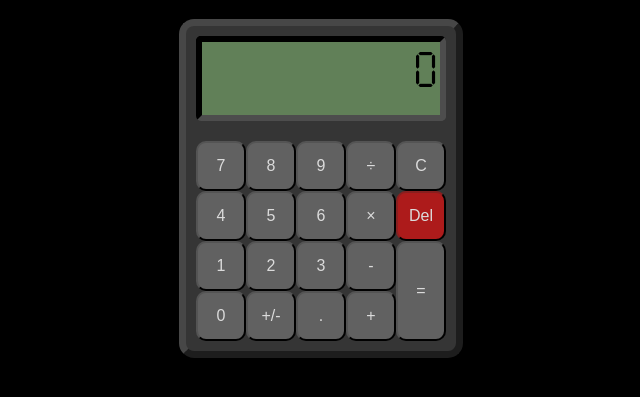
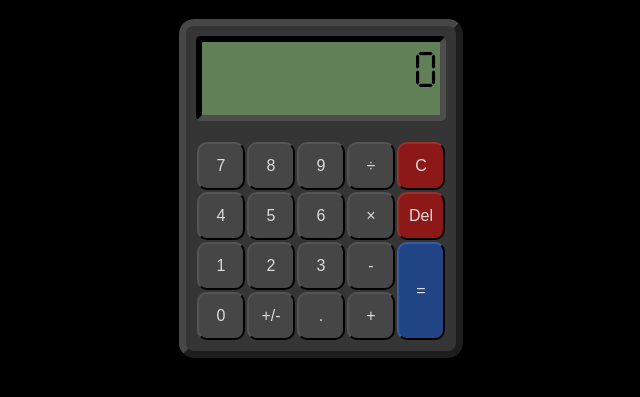
Before and after one commit to JesseSmith687/Calculator-Web-App, a plain HTML site: page index.html in a window 1280 px wide. Shown: the part 63-460 px from the top of the page, without its empty margins (319-959 px from the left). Drawn offline with Linux system fonts and the light colour scheme.

Commit message:
Add files via upload

```diff
--- a/style1.css
+++ b/style1.css
@@ -42,14 +42,15 @@ body
 button
 {
     color: rgb(219, 219, 219);
-    background-color: rgb(97, 97, 97);
+    background-color: rgb(70, 70, 70);
+    border-color: rgb(0, 0, 0);
     border-radius: 10px;
-    margin: 0px;
+    margin: 1px;
     font-size: medium;
 }
 button:hover
 {
-    background-color: rgb(124, 124, 124);
+    background-color: rgb(100, 100, 100);
 }
 #screen
 {
@@ -87,6 +88,15 @@ button:hover
 #C{
     grid-row:3;
     grid-column: 5;
+    background-color: rgb(141, 24, 24);
+    border-style:outset;
+    border-color: rgb(68, 22, 22);
+}
+#C:active{
+    border-style: inset;
+}
+#C:hover{
+    background-color:rgb(187, 68, 68) ;
 }
 #Four{
     grid-row:4;
@@ -107,15 +117,15 @@ button:hover
 #Del{
     grid-row:4;
     grid-column: 5;
-    background-color: rgb(173, 27, 27);
+    background-color: rgb(141, 24, 24);
     border-style:outset;
-    border-color: rgb(53, 12, 12);
+    border-color: rgb(68, 22, 22);
 }
 #Del:active{
     border-style: inset;
 }
 #Del:hover{
-    background-color:rgb(223, 101, 101) ;
+    background-color:rgb(187, 68, 68) ;
 }
 #One{
     grid-row:5;
@@ -152,4 +162,13 @@ button:hover
 #Equals{
     grid-row:5 / 7;
     grid-column: 5;
+    background-color: rgb(33, 68, 133);
+    border-style:outset;
+    border-color: rgb(27, 45, 77);
 }
+#Equals:active{
+    border-style: inset;
+}
+#Equals:hover{
+    background-color:rgb(65, 106, 182) ;
+}
```
